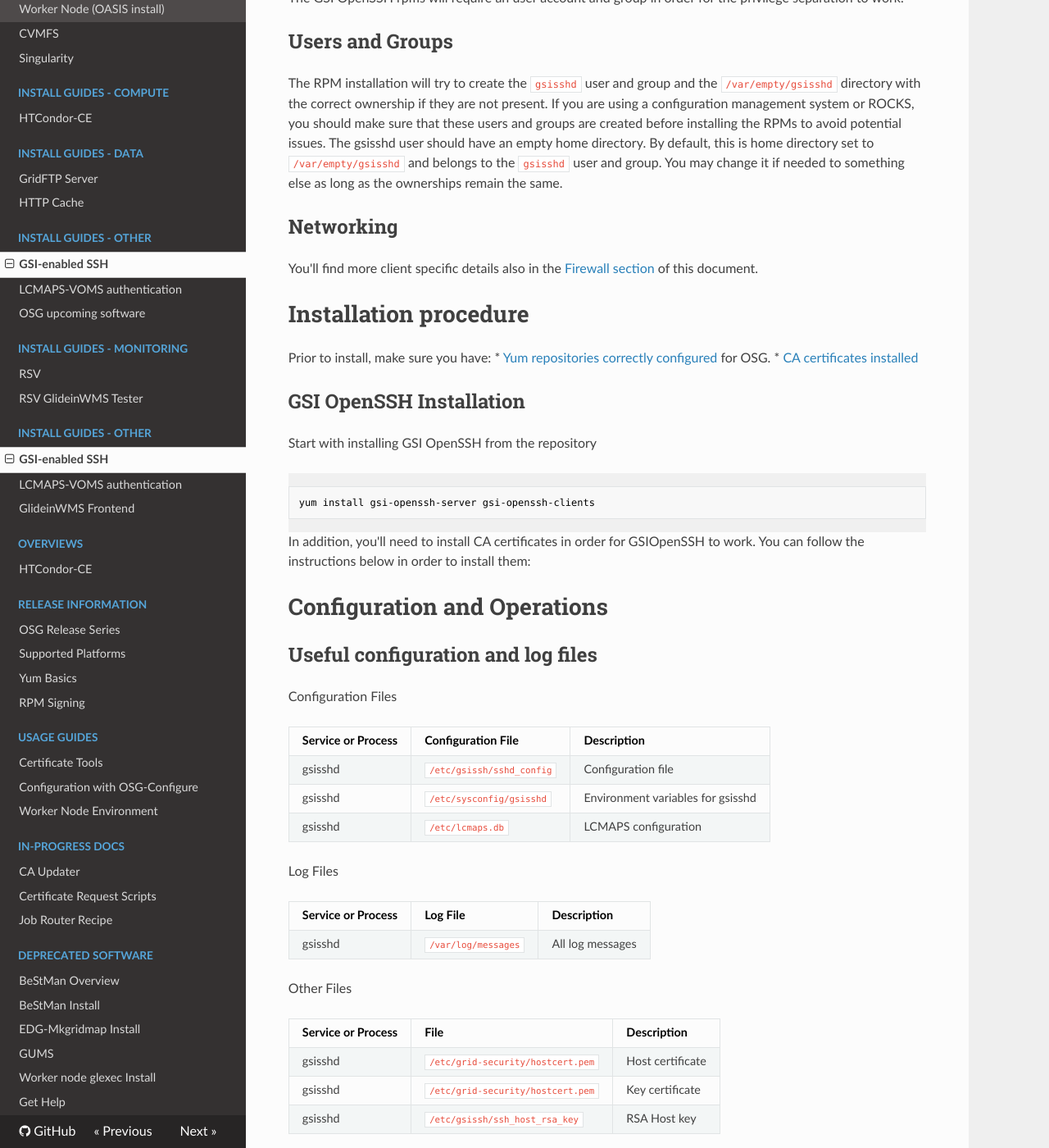
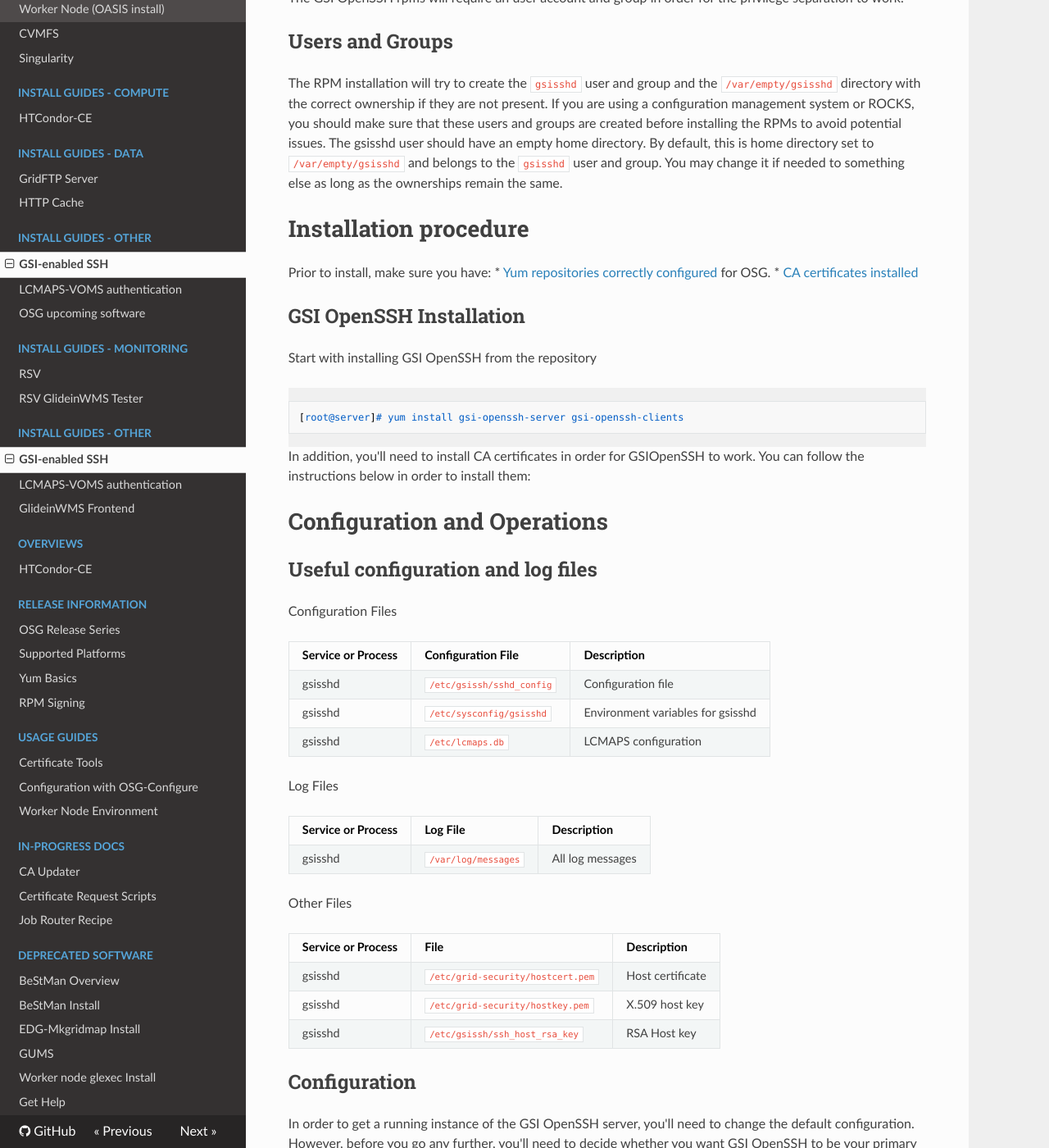
Before and after one commit to osg-htc/docs, an MkDocs documentation site: the page built from docs/other/gsissh.md, in a window 1280 px wide and 1400 px high, scrolled down 363 px. Shown: the whole window at 82% size. Built offline with MkDocs 1.6.1, drawn with Linux system fonts in a browser that asks for light colours; nearby versions of some CDN libraries; old or Windows-style settings are respelled for this version of MkDocs; some of the changed text lies outside the part shown.

Commit message:
Fix links in gsissh.md

````diff
--- a/docs/other/gsissh.md
+++ b/docs/other/gsissh.md
@@ -16,10 +16,6 @@
 
 The RPM installation will try to create the `gsisshd` user and group and the `/var/empty/gsisshd` directory with the correct ownership if they are not present. If you are using a configuration management system or ROCKS, you should make sure that these users and groups are created before installing the RPMs to avoid potential issues. The gsisshd user should have an empty home directory. By default, this is home directory set to `/var/empty/gsisshd` and belongs to the `gsisshd` user and group. You may change it if needed to something else as long as the ownerships remain the same.
 
-Networking
-----------
-
-You'll find more client specific details also in the [Firewall section](#Firewall_Considerations) of this document.
 
 Installation procedure
 ======================
@@ -33,8 +29,8 @@
 
 Start with installing GSI OpenSSH from the repository
 
-``` rootscreen
-yum install gsi-openssh-server gsi-openssh-clients
+``` console
+[root@server]# yum install gsi-openssh-server gsi-openssh-clients
 ```
 
 In addition, you'll need to install CA certificates in order for GSIOpenSSH to work. You can follow the instructions below in order to install them:
@@ -64,11 +60,9 @@
 | Service or Process | File                              | Description      |
 |:-------------------|:----------------------------------|:-----------------|
 | gsisshd            | `/etc/grid-security/hostcert.pem` | Host certificate |
-| gsisshd            | `/etc/grid-security/hostcert.pem` | Key certificate  |
+| gsisshd            | `/etc/grid-security/hostkey.pem`  | X.509 host key   |
 | gsisshd            | `/etc/gsissh/ssh_host_rsa_key`    | RSA Host key     |
 
-Configuration
--------------
 Configuration
 -------------
 In order to get a running instance of the GSI OpenSSH server, you'll
@@ -104,7 +98,7 @@
 
 An example of the `/etc/grid-security/grid-mapfile` follows:
 
-``` file
+```
 "/DC=org/DC=doegrids/OU=People/CN=USER NAME 123456" useraccount
 ```
 
@@ -113,14 +107,14 @@
 
 In order to use LCMAPS callouts with GSI OpenSSH, you'll first need to edit `/etc/grid-security/gsi-authz.conf` to indicate that Globus should do a GSI callout for authorization. The file should contain the following:
 
-``` file
+```
 globus_mapping liblcas_lcmaps_gt4_mapping.so lcmaps_callout
 ```
 
 so that LCMAPS is used. Next, install the lcmaps rpms:
 
-``` rootscreen
-yum install lcmaps lcas-lcmaps-gt4-interface
+``` console
+[root@server]# yum install lcmaps lcas-lcmaps-gt4-interface
 ```
 
 Finally, you'll need to modify `/etc/lcmaps.db` so that the `gumsclient` entry has the correct endpoint for your gums server.
@@ -197,4 +191,4 @@
 How to get Help?
 ================
 
-To get assistance please use this [Help Procedure](HelpProcedure).
+To get assistance please use this [Help Procedure](../common/help).
````
